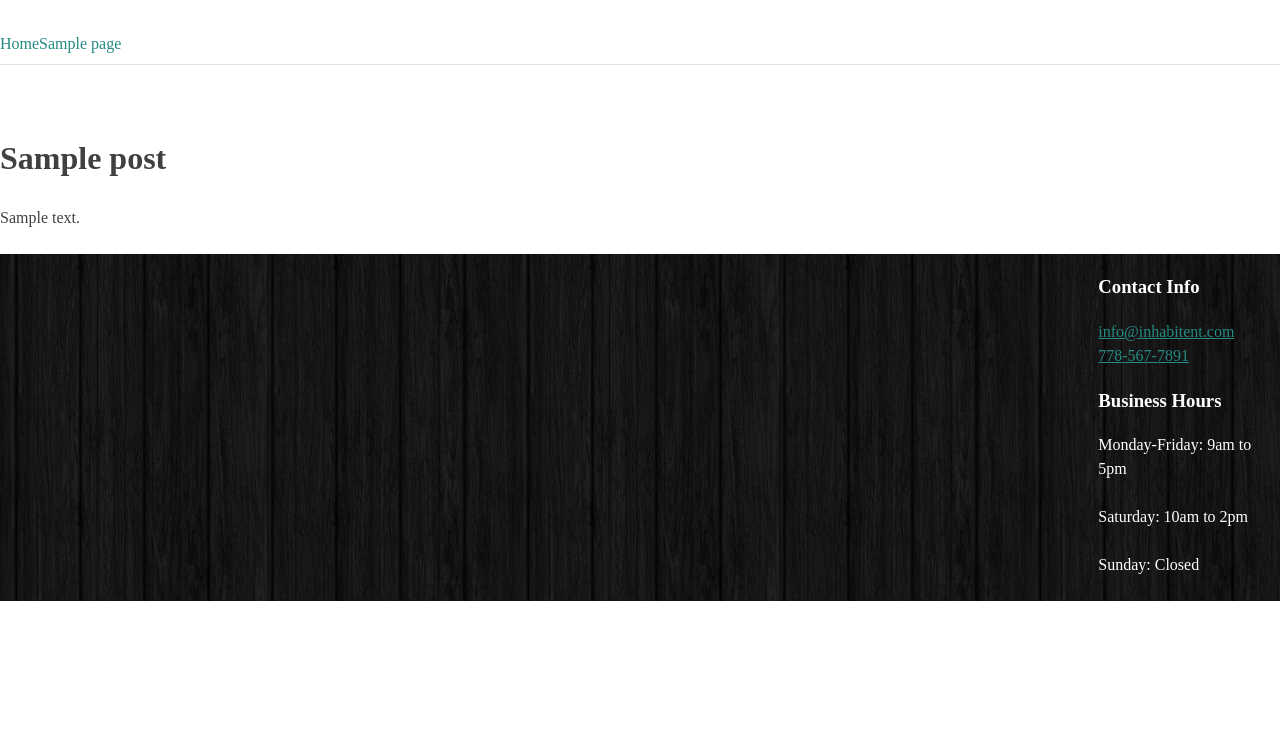
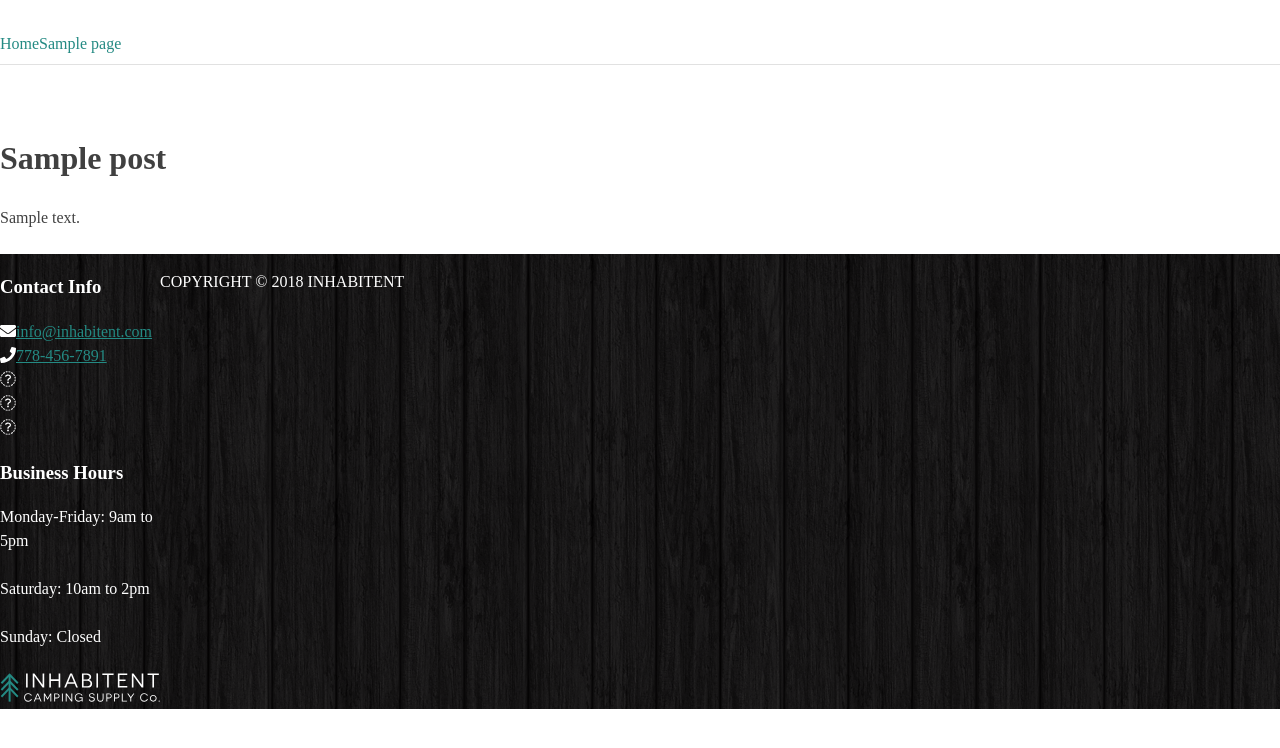
Before and after one commit to cchan54/inhabitent, a WordPress theme: template themes/inhabitent/page.php in a window 1280 px wide. Shown: the top 748 px of the page. Run offline with PHP 8.4 and a stand-in for WordPress, Linux system fonts and the light colour scheme; the site name, menu and one post (Sample post) are stand-ins, and other content is empty; some libraries are stand-ins or nearby versions.

```diff
--- a/themes/inhabitent/footer.php
+++ b/themes/inhabitent/footer.php
@@ -2,7 +2,7 @@
 /**
  * The template for displaying the footer.
  *
- * @package RED_Starter_Theme
+ * @package Inhabitent_Starter_Theme
  */
 
 ?>
@@ -11,22 +11,39 @@
 
             <footer id="colophon" class="site-footer" role="contentinfo">
                 <div class="site-info">
+                    <div class="footer__contact">
+                        <div class="footer__contact-container">
+							<h3 class="footer__title-h3">Contact Info</h3>
+							<div class="footer-contact"><i class="fa fa-envelope" aria-hidden="true"></i><a href="mailto:info@inhabitent.com">info@inhabitent.com</a></div>
+							<div class="footer-contact"><i class="fa fa-phone" aria-hidden="true"></i><a href="tel:778-456-7891">778-456-7891</a></div>
+							<div class="footer-container">
+								<div class="footer-contact"><i class="fa fa-facebook-square" aria-hidden="true"></i></div>
+								<div class="footer-contact"><i class="fa fa-twitter-square" aria-hidden="true"></i></div>
+								<div class="footer-contact"><i class="fa fa-google-plus-square" aria-hidden="true"></i></div>
+							</div>
+						</div>
+                    </div>
+                    <div class="footer__business-hours">
+					<div class="business-hours">
+						<h3 class=footer__title-h3>Business Hours</h3>
+						<p><span class="font-bold">Monday-Friday:</span> 9am to 5pm</p>
+
+						<p><span class="font-bold">Saturday:</span> 10am to 2pm</p>
+
+						<p><span class="font-bold">Sunday:</span> Closed</p>
+						</div>
+                    </div>
+                    <div class="footer__logo">
+						<div class="footer__logo-container">
+							<a href="<?php echo inhabitent_the_url()?>"><img src="<?php echo inhabitent_the_url()?>/wp-content/themes/inhabitent/images/logos/inhabitent-logo-text.svg" class="footer__logo-img"/></a>
+						</div>
+                    </div>
                 </div><!-- .site-info -->
-
-				<div>
-					<h3>Contact Info</h3>
-					<div><a href="mailto:info@inhabitent.com">info@inhabitent.com</a></div>
-					<div><a href="tel:778-456-7891">778-567-7891</a></div>
-
-				<div>
-					<h3>Business Hours</h3>
-					<p><span>Monday-Friday:</span> 9am to 5pm</p>
-
-					<p><span>Saturday:</span> 10am to 2pm</p>
-
-					<p><span>Sunday:</span> Closed</p>
+                <div class="footer__copyright">
+                    <div class="container">
+						<p>COPYRIGHT © 2018 INHABITENT</p>
 					</div>
-
+                </div>
             </footer><!-- #colophon -->
         </div><!-- #page -->
 
--- a/themes/inhabitent/sass/_footer.scss
+++ b/themes/inhabitent/sass/_footer.scss
@@ -7,7 +7,6 @@
   color: white;
   background-color: black;
   display: flex;
-  justify-content: space-between;
 }
 
 .site-info {
--- a/themes/inhabitent/style.css
+++ b/themes/inhabitent/style.css
@@ -688,10 +688,7 @@ object {
   background-color: black;
   display: -webkit-box;
   display: -ms-flexbox;
-  display: flex;
-  -webkit-box-pack: justify;
-      -ms-flex-pack: justify;
-          justify-content: space-between; }
+  display: flex; }
 
 .site-info {
   display: -webkit-box;
```
Also changed, not shown: themes/inhabitent/build/css/style.min.css. Lines whose indentation alone changed are shown as unchanged.
